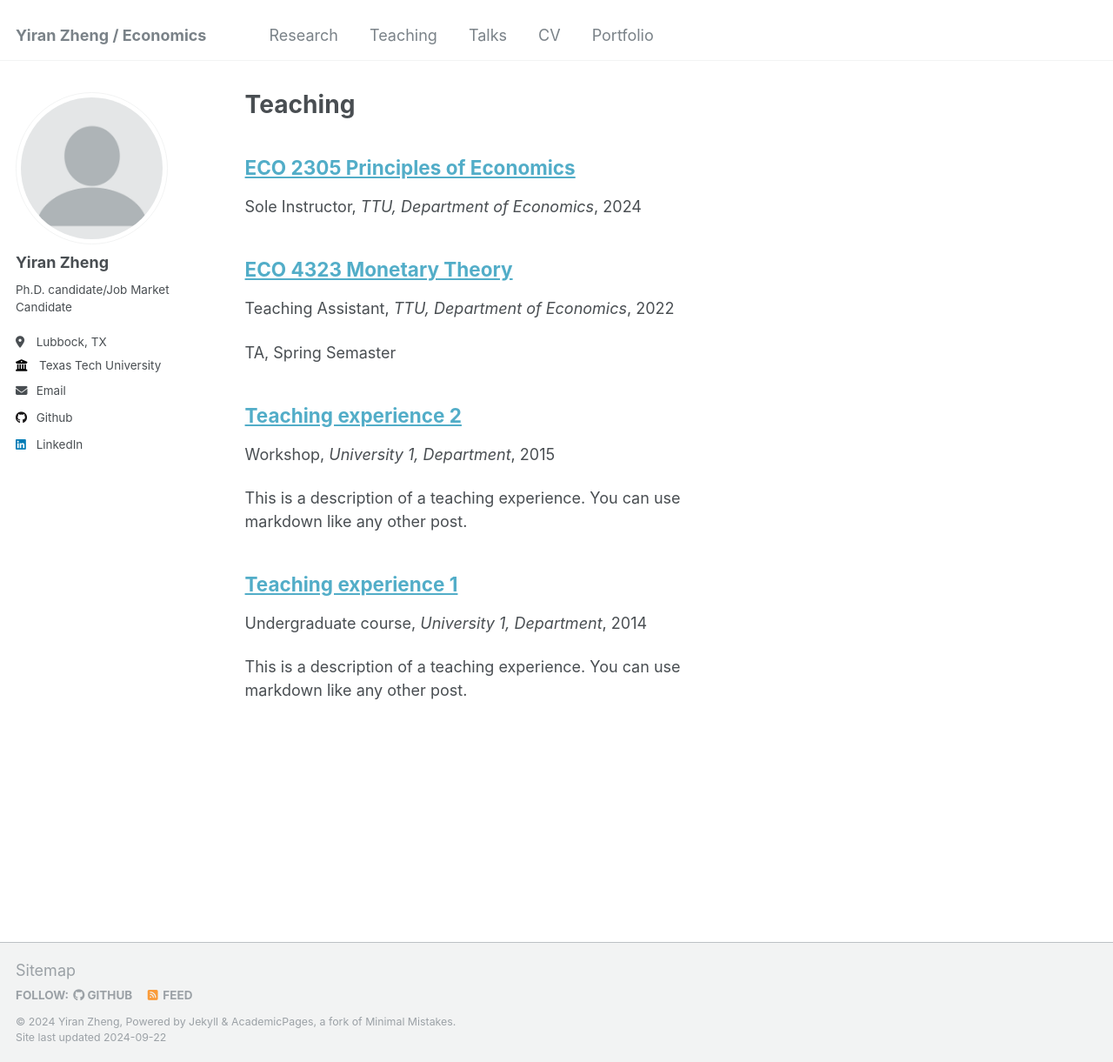
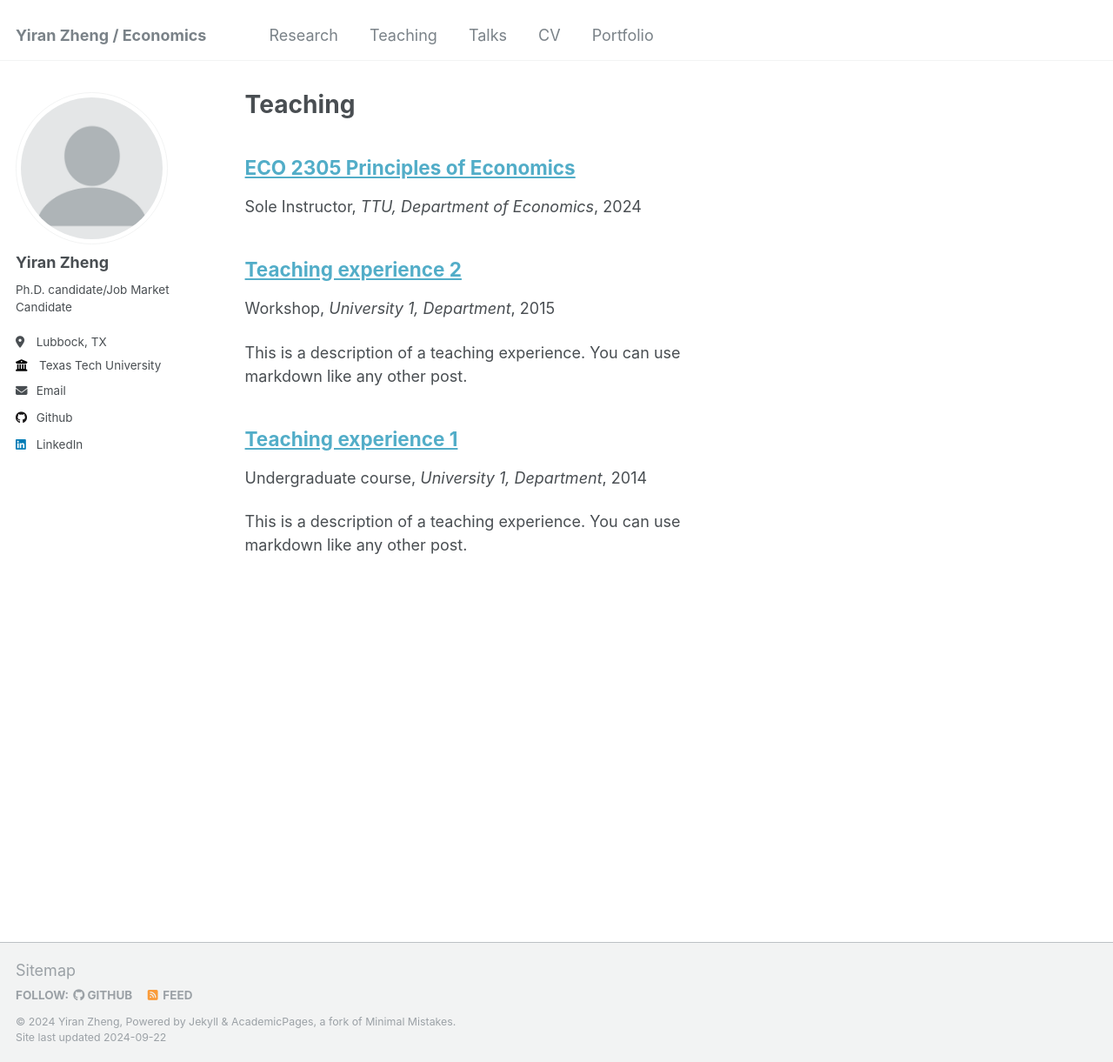
Before and after one commit to yiran-zheng/yiran-zheng.github.io, a Jekyll site: the page built from _pages/teaching.html, in a window 1280 px wide and 1221 px high. Shown: the whole window at 87% size. Built offline with Jekyll 4.4.1, drawn with Linux system fonts in a browser that asks for light colours; a file with an impossible date is left out.

Commit message:
Update 2022-spring-teaching-3.md

```diff
--- a/_teaching/2022-spring-teaching-3.md
+++ b/_teaching/2022-spring-teaching-3.md
@@ -4,8 +4,6 @@ collection: teaching
 type: "Teaching Assistant"
 permalink: /teaching/2022-spring-teaching-3
 venue: "TTU, Department of Economics"
-date: 2022-01-01
+date: 2022-Spring
 location: "Lubbock, TX"
 ---
-
-TA, Spring Semaster
```
